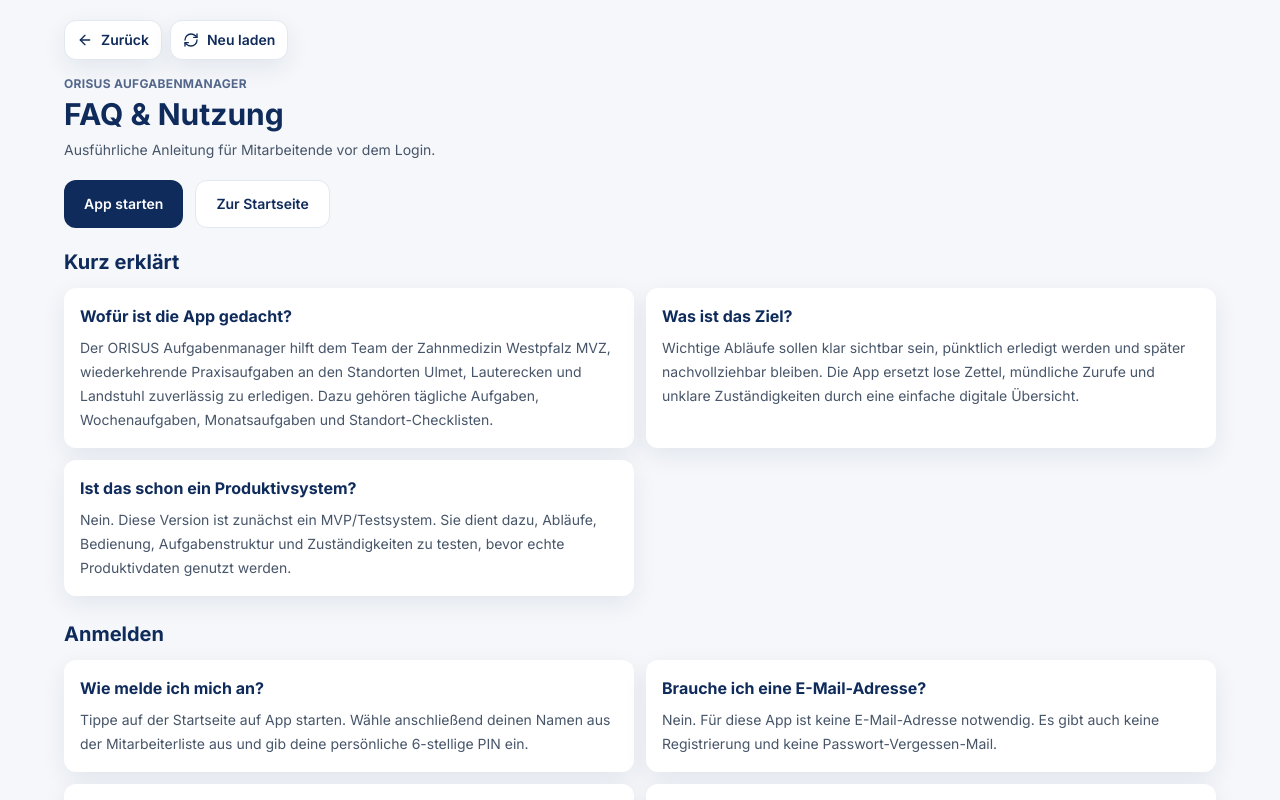
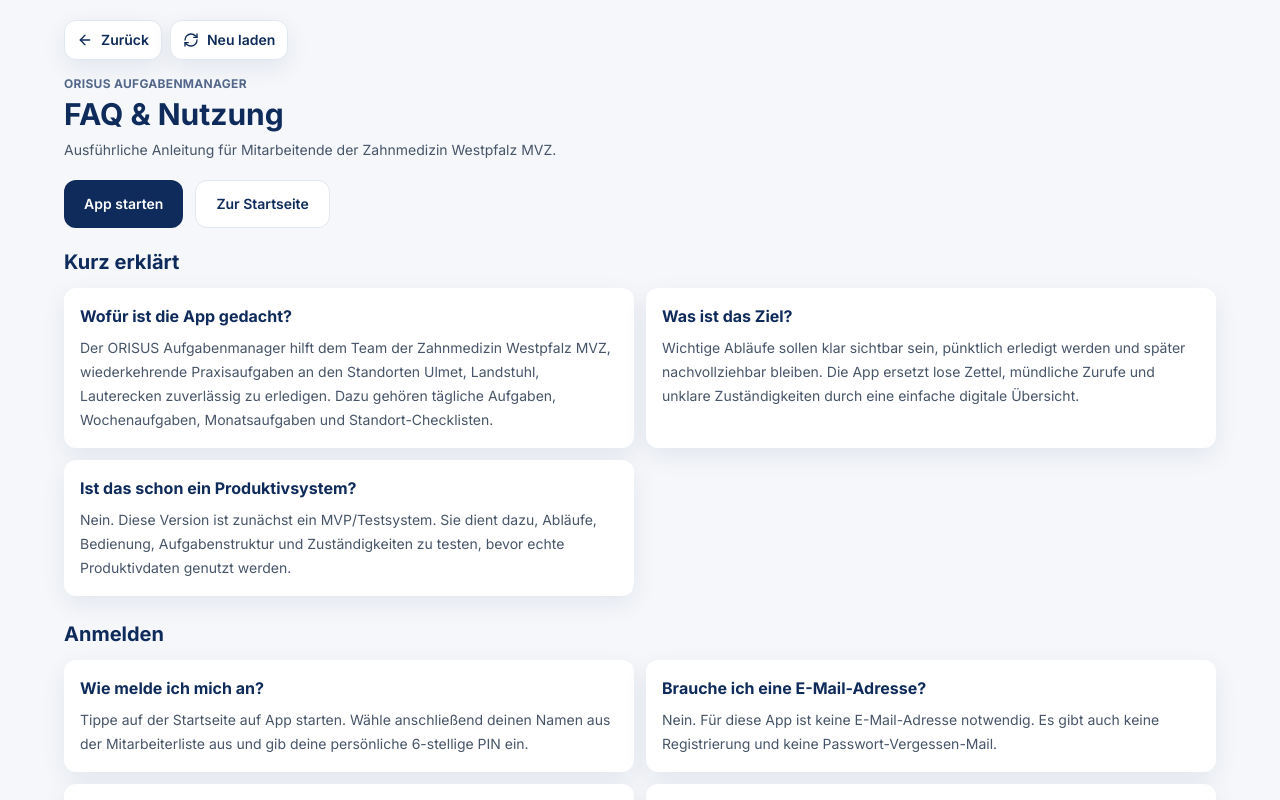
Before and after one commit to SvendNeumann/orisus-aufgabenmanager, a Next.js app: page /faq in a window 1280 px wide. Shown: the top 800 px of the page. Built offline with nearby package versions, Linux system fonts and the light colour scheme.

Commit message:
refactor: align FAQ with instance config

```diff
--- a/app/faq/page.tsx
+++ b/app/faq/page.tsx
@@ -1,10 +1,13 @@
 import { ButtonLink, Card, Page } from "@/components/ui";
+import { INSTANCE_LOCATIONS, INSTANCE_NAME } from "@/lib/instance";
+
+const locationLabel = INSTANCE_LOCATIONS.join(", ");
 
 const sections = [
   {
     title: "Kurz erklärt",
     items: [
-      ["Wofür ist die App gedacht?", "Der ORISUS Aufgabenmanager hilft dem Team der Zahnmedizin Westpfalz MVZ, wiederkehrende Praxisaufgaben an den Standorten Ulmet, Lauterecken und Landstuhl zuverlässig zu erledigen. Dazu gehören tägliche Aufgaben, Wochenaufgaben, Monatsaufgaben und Standort-Checklisten."],
+      ["Wofür ist die App gedacht?", `Der ORISUS Aufgabenmanager hilft dem Team der ${INSTANCE_NAME}, wiederkehrende Praxisaufgaben an den Standorten ${locationLabel} zuverlässig zu erledigen. Dazu gehören tägliche Aufgaben, Wochenaufgaben, Monatsaufgaben und Standort-Checklisten.`],
       ["Was ist das Ziel?", "Wichtige Abläufe sollen klar sichtbar sein, pünktlich erledigt werden und später nachvollziehbar bleiben. Die App ersetzt lose Zettel, mündliche Zurufe und unklare Zuständigkeiten durch eine einfache digitale Übersicht."],
       ["Ist das schon ein Produktivsystem?", "Nein. Diese Version ist zunächst ein MVP/Testsystem. Sie dient dazu, Abläufe, Bedienung, Aufgabenstruktur und Zuständigkeiten zu testen, bevor echte Produktivdaten genutzt werden."]
     ]
@@ -82,7 +85,7 @@
       ["Was kann ein Admin sehen?", "Admins können alle Standorte, Mitarbeiter, Aufgaben, Checklisten, Erledigungen, Nachweise, Fotos und Vertretungen sehen und verwalten."],
       ["Warum sieht ein Admin mehr?", "Admins brauchen die standortübergreifende Übersicht, um offene und überfällige Aufgaben, Nachweise, Mitarbeiterverwaltung und Qualitätssicherung zu steuern."],
       ["Kann ein Mitarbeiter Aufgaben für andere Standorte sehen?", "Nein. Im vorgesehenen Betrieb sehen Mitarbeitende nur Inhalte des eigenen Standorts und eigene persönliche Aufgaben."],
-      ["Welche Standorte gehören zu dieser App?", "Diese App ist zunächst nur für Zahnmedizin Westpfalz MVZ mit Ulmet, Lauterecken und Landstuhl gedacht. Andere MVZs sollen später getrennte App-Instanzen erhalten."]
+      ["Welche Standorte gehören zu dieser App?", `Diese App ist nur für ${INSTANCE_NAME} mit den Standorten ${locationLabel} gedacht. Andere MVZs erhalten eigene, vollständig getrennte App-Instanzen.`]
     ]
   },
   {
@@ -99,5 +102,5 @@
 ];
 
 export default function PublicFaqPage() {
-  return <Page title="FAQ & Nutzung" subtitle="Ausführliche Anleitung für Mitarbeitende vor dem Login."><div className="mb-5 flex flex-col gap-3 sm:flex-row"><ButtonLink href="/login">App starten</ButtonLink><ButtonLink href="/" secondary>Zur Startseite</ButtonLink></div><div className="space-y-6">{sections.map((section) => <section key={section.title}><h2 className="mb-3 text-xl font-bold text-navy">{section.title}</h2><div className="grid gap-3 lg:grid-cols-2">{section.items.map(([question, answer]) => <Card key={question}><p className="font-bold text-navy">{question}</p><p className="mt-2 text-sm leading-6 text-slate-600">{answer}</p></Card>)}</div></section>)}</div></Page>;
+  return <Page title="FAQ & Nutzung" subtitle={`Ausführliche Anleitung für Mitarbeitende der ${INSTANCE_NAME}.`}><div className="mb-5 flex flex-col gap-3 sm:flex-row"><ButtonLink href="/login">App starten</ButtonLink><ButtonLink href="/" secondary>Zur Startseite</ButtonLink></div><div className="space-y-6">{sections.map((section) => <section key={section.title}><h2 className="mb-3 text-xl font-bold text-navy">{section.title}</h2><div className="grid gap-3 lg:grid-cols-2">{section.items.map(([question, answer]) => <Card key={question}><p className="font-bold text-navy">{question}</p><p className="mt-2 text-sm leading-6 text-slate-600">{answer}</p></Card>)}</div></section>)}</div></Page>;
 }
```
